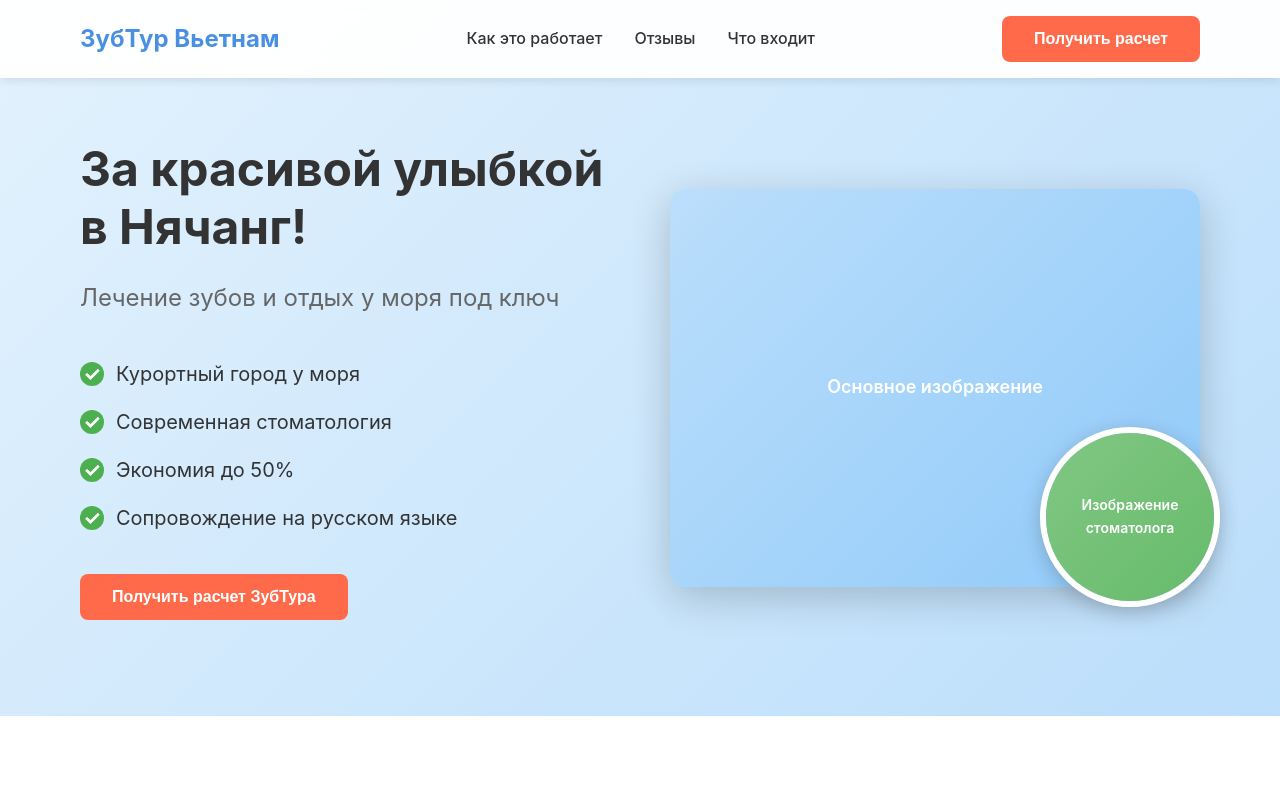
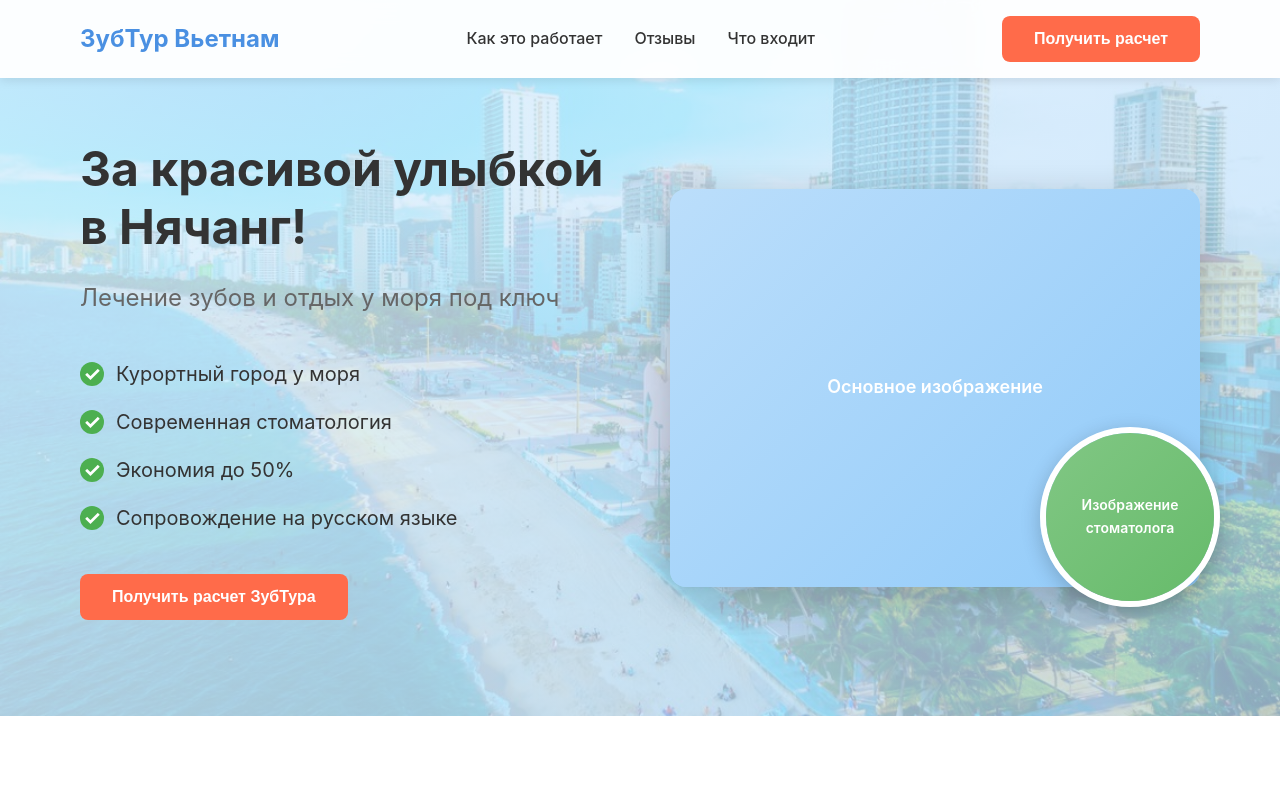
Before and after one commit to OGSmit/Zub, a Nuxt app: page / in a window 1280 px wide. Shown: the top 800 px of the page. Built offline with nearby package versions, Linux system fonts and the light colour scheme.

Commit message:
feat: update

```diff
--- a/components/HeroSection.vue
+++ b/components/HeroSection.vue
@@ -54,16 +54,45 @@
 </template>
 
 <script setup lang="ts">
+// В Nuxt 3 файлы из public доступны напрямую
+// Для локальной разработки используем '/', для production будет учитываться baseURL
+const heroImageUrl = '/images/beach-nha-trang-1140x675.jpg'
 </script>
 
 <style scoped lang="scss">
 .hero {
   padding-top: 120px;
   padding-bottom: 80px;
-  background: linear-gradient(135deg, #E3F2FD 0%, #BBDEFB 100%);
   min-height: 600px;
   display: flex;
   align-items: center;
+  position: relative;
+  background-image: url('/images/beach-nha-trang-1140x675.jpg');
+  background-size: cover;
+  background-position: center;
+  background-repeat: no-repeat;
+
+  // Overlay для лучшей читаемости текста
+  &::before {
+    content: '';
+    position: absolute;
+    top: 0;
+    left: 0;
+    right: 0;
+    bottom: 0;
+    background: linear-gradient(
+      135deg,
+      rgba(227, 242, 253, 0.85) 0%,
+      rgba(187, 222, 251, 0.75) 100%
+    );
+    z-index: 0;
+  }
+
+  // Контент должен быть поверх overlay
+  .container {
+    position: relative;
+    z-index: 1;
+  }
 
   @include desktop {
     padding-top: 140px;
```
Also changed, not shown: public/images/beach-nha-trang-1140x675.jpg (renamed from assets/images/beach-nha-trang-1140x675.jpg).
